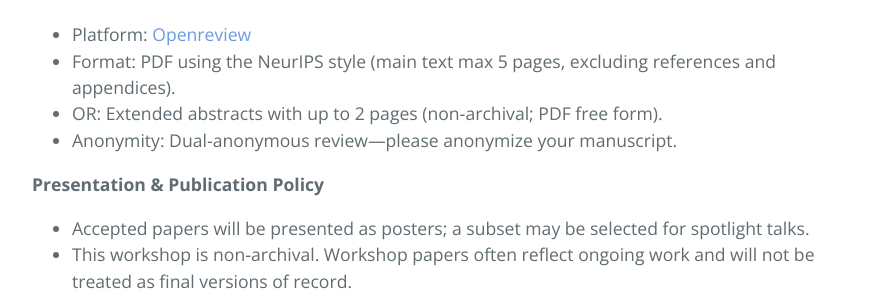
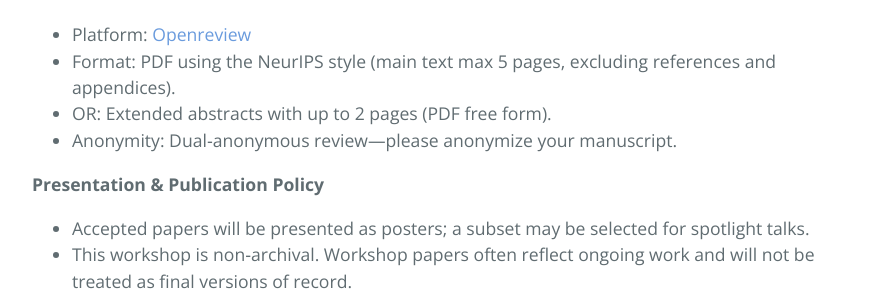
Before and after one commit to moleculediscovery/workshop2025, a Jekyll site: the page built from index.md, in a window 1280 px wide and 900 px high, scrolled down 2028 px. Shown: the part 159-455 px from the top of the window, without its empty margins (192-1075 px from the left). Built offline with Jekyll 4.4.1, drawn with Linux system fonts in a browser that asks for light colours; our own code applies the rules of GitHub Pages for plain Markdown files.

Commit message:
Update index.md

```diff
--- a/index.md
+++ b/index.md
@@ -34,7 +34,7 @@ We invite submissions on machine learning for molecules and materials with a spe
 **Submission Instructions**
 - Platform: [Openreview](https://openreview.net/group?id=ELLIS.eu/2025/Workshop/ML4Molecules)
 - Format: PDF using the NeurIPS style (main text max 5 pages, excluding references and appendices).
-- OR: Extended abstracts with up to 2 pages (non‑archival; PDF free form).
+- OR: Extended abstracts with up to 2 pages (PDF free form).
 - Anonymity: Dual‑anonymous review—please anonymize your manuscript.
 
 **Presentation & Publication Policy**
```
